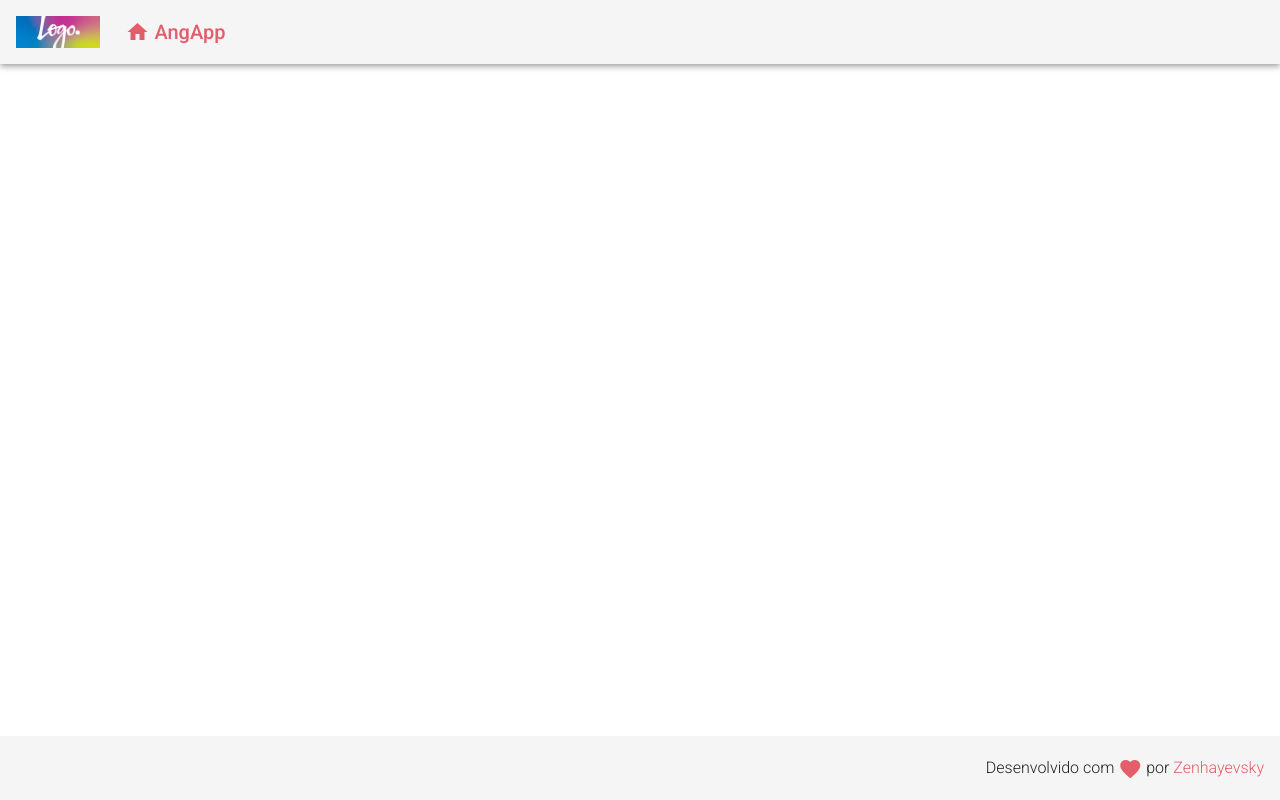
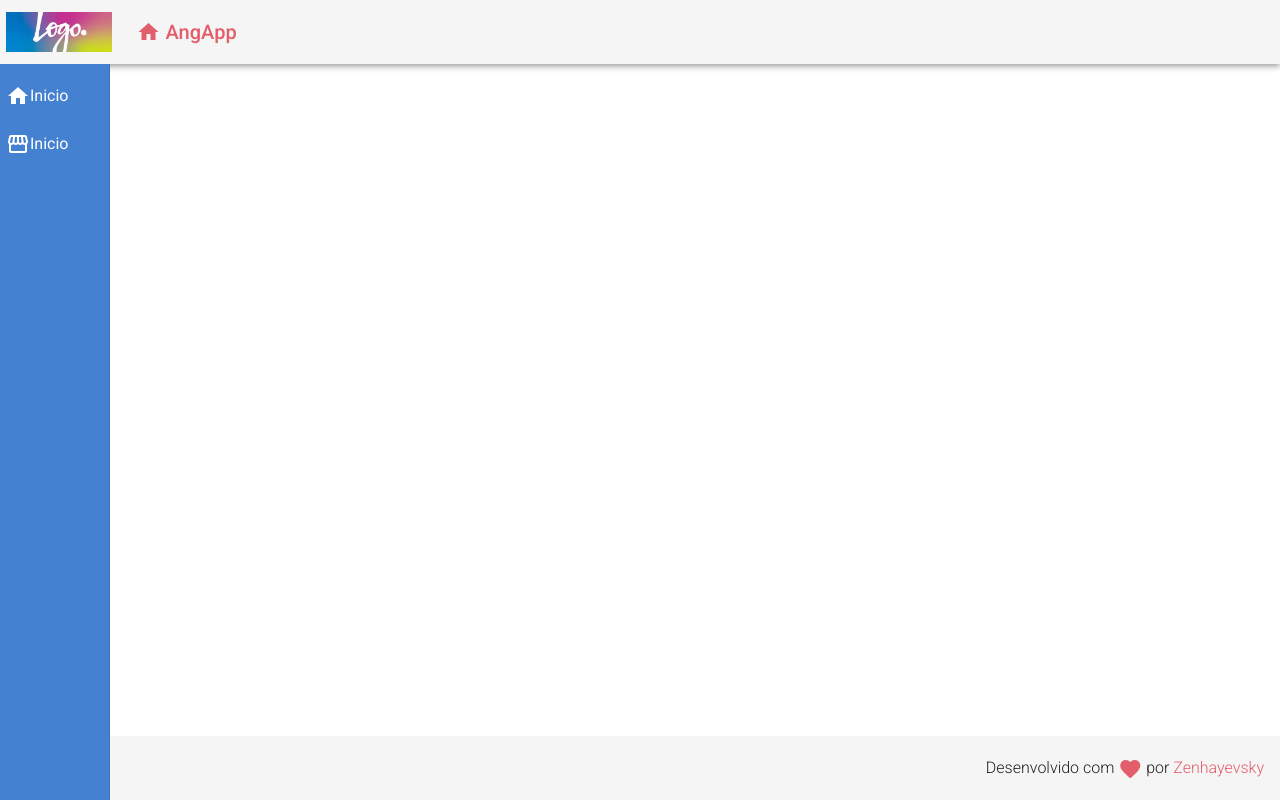
Before and after one commit to Zenhayevsky/ProductsSale-Angular, an Angular app in the folder Frontend/: page / in a window 1280 px wide. Built offline with nearby package versions, Linux system fonts and the light colour scheme.

Commit message:
aba de navegacao

```diff
--- a/Frontend/src/app/app.component.html
+++ b/Frontend/src/app/app.component.html
@@ -1,2 +1,3 @@
 <app-header></app-header>
+<app-nav></app-nav>
 <app-footer></app-footer>
--- a/Frontend/src/app/components/template/header/header.component.css
+++ b/Frontend/src/app/components/template/header/header.component.css
@@ -10,7 +10,8 @@
 }
 
 .header .logo {
-    max-height: 32px;
+    max-height: 40px;
+    margin-left: -10px;
 }
 
 .header .title-group {
--- a/Frontend/src/app/components/template/nav/nav.component.css
+++ b/Frontend/src/app/components/template/nav/nav.component.css
@@ -0,0 +1,16 @@
+.sidenav {
+    background-color: #4481d1;
+    width: 110px;
+}
+
+.sidenav a {
+    color:white
+}
+
+.sidenav > i {
+    padding-right: 10px;
+}
+
+.nav-list {
+    margin-left: -10px;
+}
--- a/Frontend/src/app/components/template/nav/nav.component.html
+++ b/Frontend/src/app/components/template/nav/nav.component.html
@@ -1 +1,19 @@
-<p>nav works!</p>
+<mat-sidenav-container class="container">
+    <mat-sidenav class="sidenav" mode="side" opened
+    fixedInViewport="true" fixedTopGap="64">
+        <mat-nav-list class="nav-list">
+            <a mat-list-item>
+                <i class="material-icons">
+                    home
+                </i>
+                Inicio
+            </a>
+            <a mat-list-item>
+                <i class="material-icons">
+                    storefront
+                </i>
+                Inicio
+            </a>
+        </mat-nav-list>
+    </mat-sidenav>
+</mat-sidenav-container>
```
